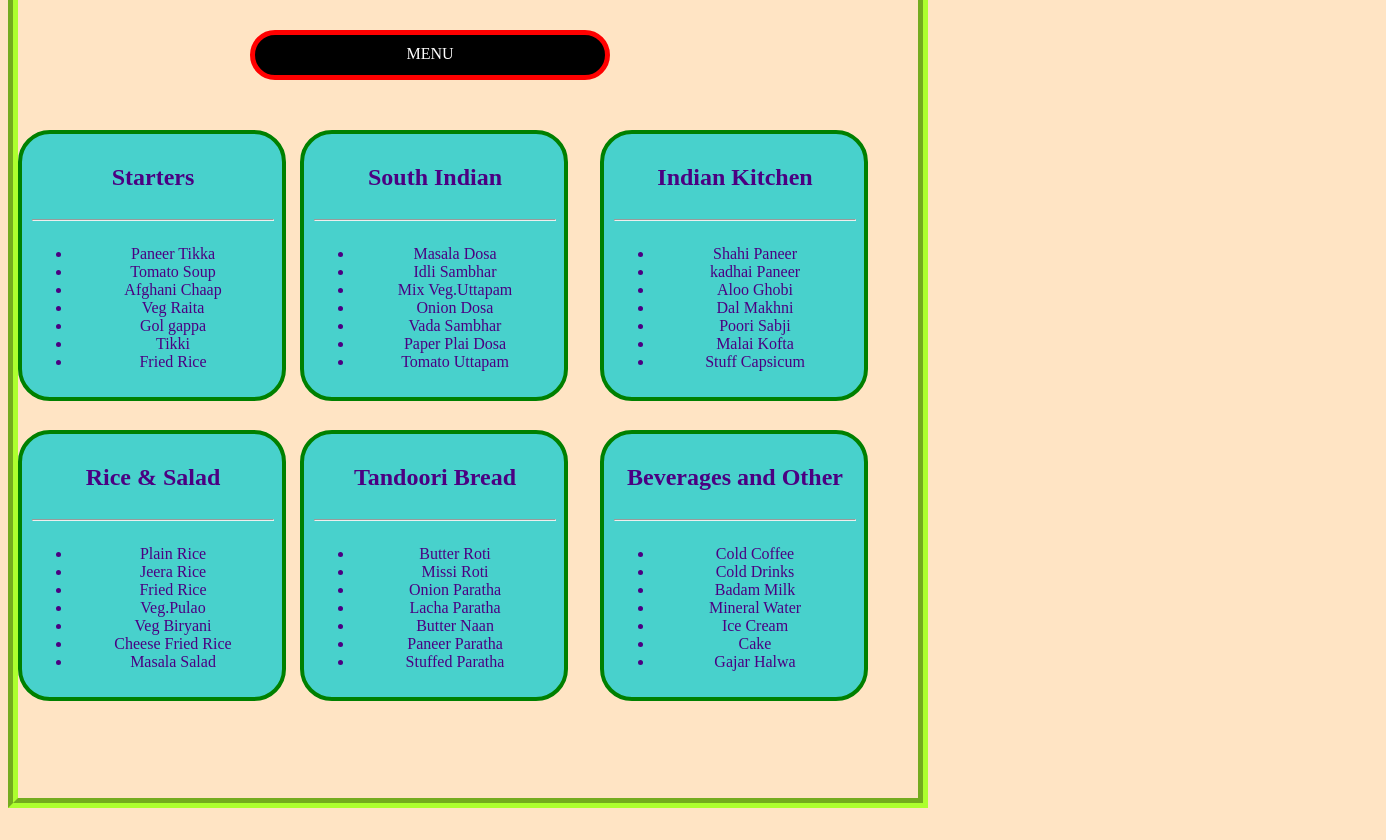
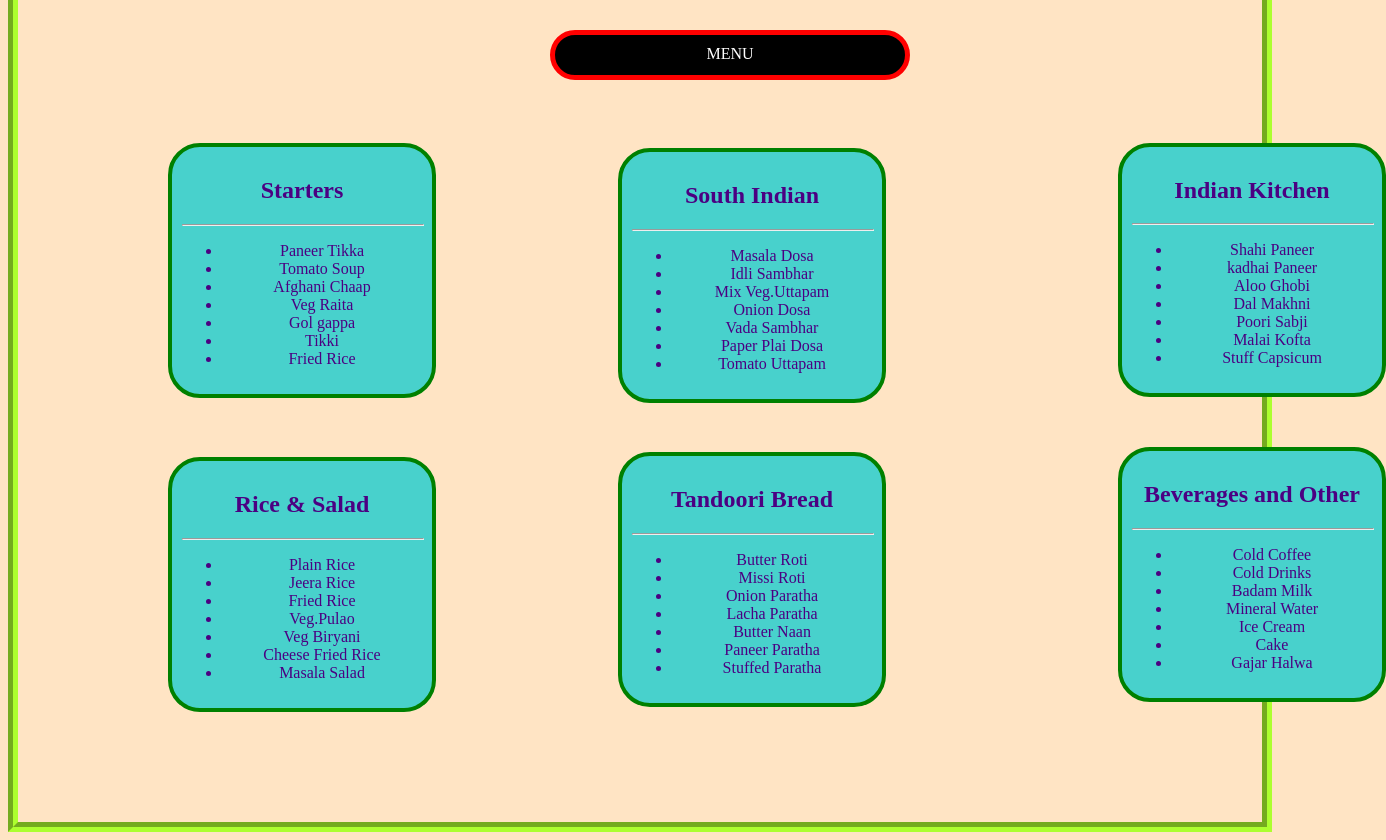
Before and after one commit to MVVSAIKUMAR/css-a2, a plain HTML site: page index.html in a window 1280 px wide. Shown: the part 820-1660 px from the top of the page, 1386 px wide, since content can reach past the window. Before the commit the page ends 1636 px from the top, so only its background shows below. Drawn offline with Linux system fonts and the light colour scheme.

Commit message:
first commit

```diff
--- a/css-2.1.css
+++ b/css-2.1.css
@@ -1,7 +1,6 @@
 body{
     border: 10px groove greenyellow;
-    width: 900px;
-    height: 1600px;
+    display: block;
     background-color: bisque;
 }
 .box1{
@@ -9,52 +8,56 @@ body{
     color: white;
     background-color: black;
     padding: 12px 0px 3px 0px;
+    display: inline-block;
     border: 5px solid red;
     border-radius: 20px;
     width: 240px;
     height: 50px;
-    position: absolute;
-    top: 30px;
-    left: 80px;
+    position: relative;
+    top: 5%;
+    left: 15%;
 }
 .box2{
     font-style: italic;
     color: white;
     background-color: black;
     padding: 12px;
+    display: inline-block;
     border: 5px solid red;
     border-radius: 15px;
     width: 200px;
     height: 25px;
-    position: absolute;
-    top: 41px;
-    left: 350px;
+    position: relative;
+    top: 3%;
+    left: 25%;
 }
 .box3{
     font-style: italic;
     color: white;
     background-color: black;
     padding: 12px;
+    display: inline-block;
     border: 5px solid red;
     border-radius: 25px;
     width: 200px;
     height: 60px;
-    position: absolute;
-    top: 22px;
-    left: 600px;
+    position: relative;
+    top: 8%;
+    left: 40%;
 }
 .box4{
     font-style: italic;
     color: black;
     background-color: rgb(32, 214, 214);
     padding: 12px;
+    display: inline;
     border: 5px solid gray;
     border-radius: 50%;
     width: 240px;
     height: 240px;
     position: absolute;
     top: 400px;
-    left: 25px;
+    left: 275px;
     line-height: 38px;
 }
 .box5{
@@ -62,12 +65,13 @@ body{
     color: tomato;
     background-color: whitesmoke;
     padding: 20px 5px;
+    display: inline;
     border: 6px dashed red;
     width: 240px;
     height: auto;
     position: absolute;
     top: 176px;
-    left: 470px;
+    left: 920px;
 }
 .box6{
     color: white;
@@ -75,88 +79,85 @@ body{
     border: 5px solid red;
     border-radius: 25px;
     padding: 10px 50px;
+    display: inline;
     width: 250px;
     height: 20px;
     position: absolute;
     top: 850px;
-    left: 250px;
+    left: 550px;
     align:center:
 }
 .flex-container1{
     background-color: mediumturquoise;
     padding: 10px;
     border: 4px solid green;
-    display: flex;
     flex-flow: column wrap;
     border-radius: 32px;
     width: 240px;
     height: auto;
-    position: absolute;
-    top: 950px;
+    position: relative;
+    top: 850px;
+    left: 150px;
 }
 .flex-container2{
     background-color: mediumturquoise;
     padding: 10px;
     border: 4px solid green;
-    display: flex;
     flex-flow: column wrap;
     border-radius: 32px;
     width: 240px;
     height: auto;
-    position: absolute;
-    top: 950px;
-    left: 300px;
+    position: relative;
+    top: 600px;
+    left: 600px;
 }
 .flex-container3{
     background-color: mediumturquoise;
     padding: 10px;
     border: 4px solid green;
-    display: flex;
     flex-flow: column wrap;
     border-radius: 32px;
     width: 240px;
     height: auto;
-    position: absolute;
-    top: 950px;
-    left: 600px;
+    position: relative;
+    top: 340px;
+    left: 1100px;
 }
 .flex-container4{
     background-color: mediumturquoise;
     padding: 10px;
     border: 4px solid green;
-    display: flex;
     flex-flow: column wrap;
     border-radius: 32px;
     width: 240px;
     height: auto;
-    position: absolute;
-    top: 1250px;
+    position: relative;
+    top: 400px;
+    left: 150px;
 }
 .flex-container5{
     background-color: mediumturquoise;
     padding: 10px;
     border: 4px solid green;
-    display: flex;
     flex-flow: column wrap;
     border-radius: 32px;
     width: 240px;
     height: auto;
-    position: absolute;
-    top: 1250px;
-    left: 300px;
+    position: relative;
+    top: 140px;
+    left: 600px;
 }
 .flex-container6{
     background-color: mediumturquoise;
     padding: 10px;
     border: 4px solid green;
-    display: flex;
     flex-flow: column wrap;
     border-radius: 32px;
     width: 240px;
     height: auto;
-    position: absolute;
-    top: 1250px;
-    left: 600px;
+    position: relative;
+    top: -120px;
+    left: 1100px;
 }
 h2{
     color: indigo;
```
